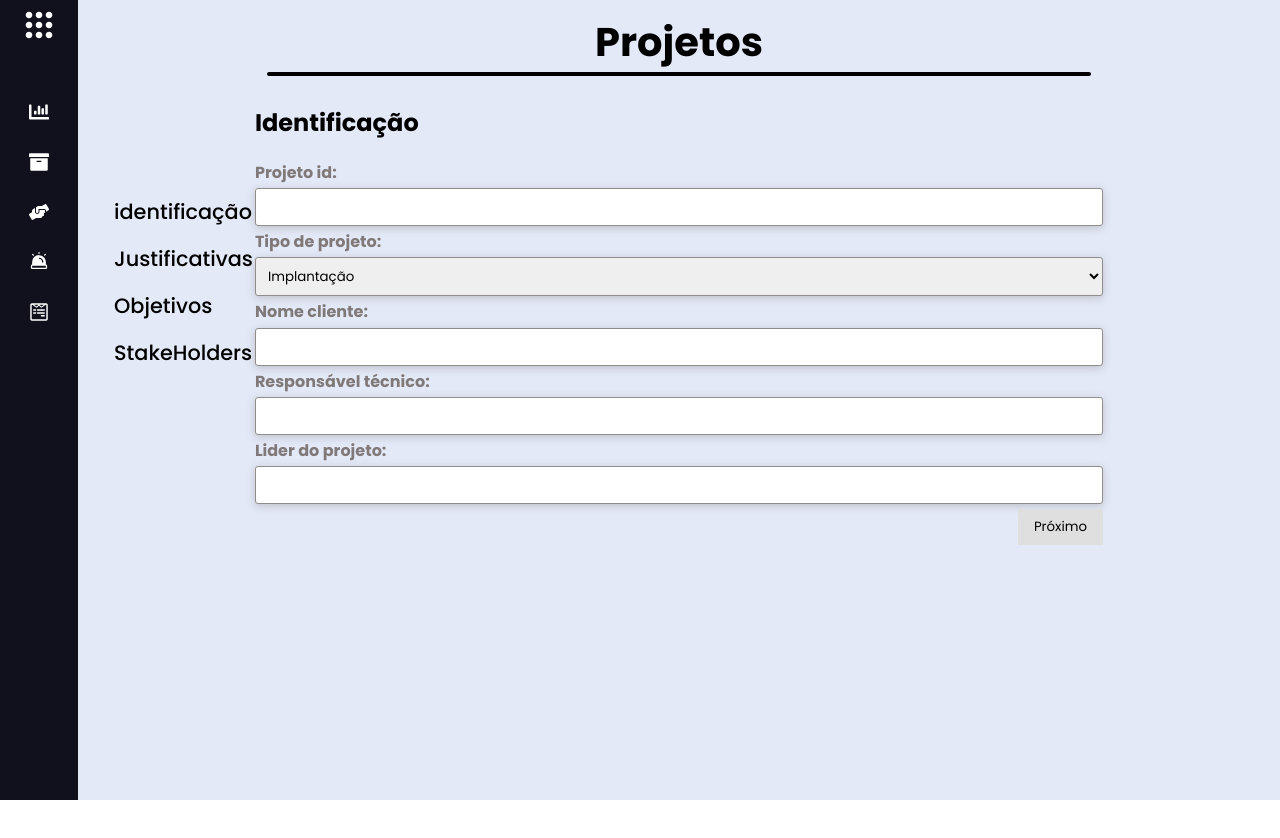
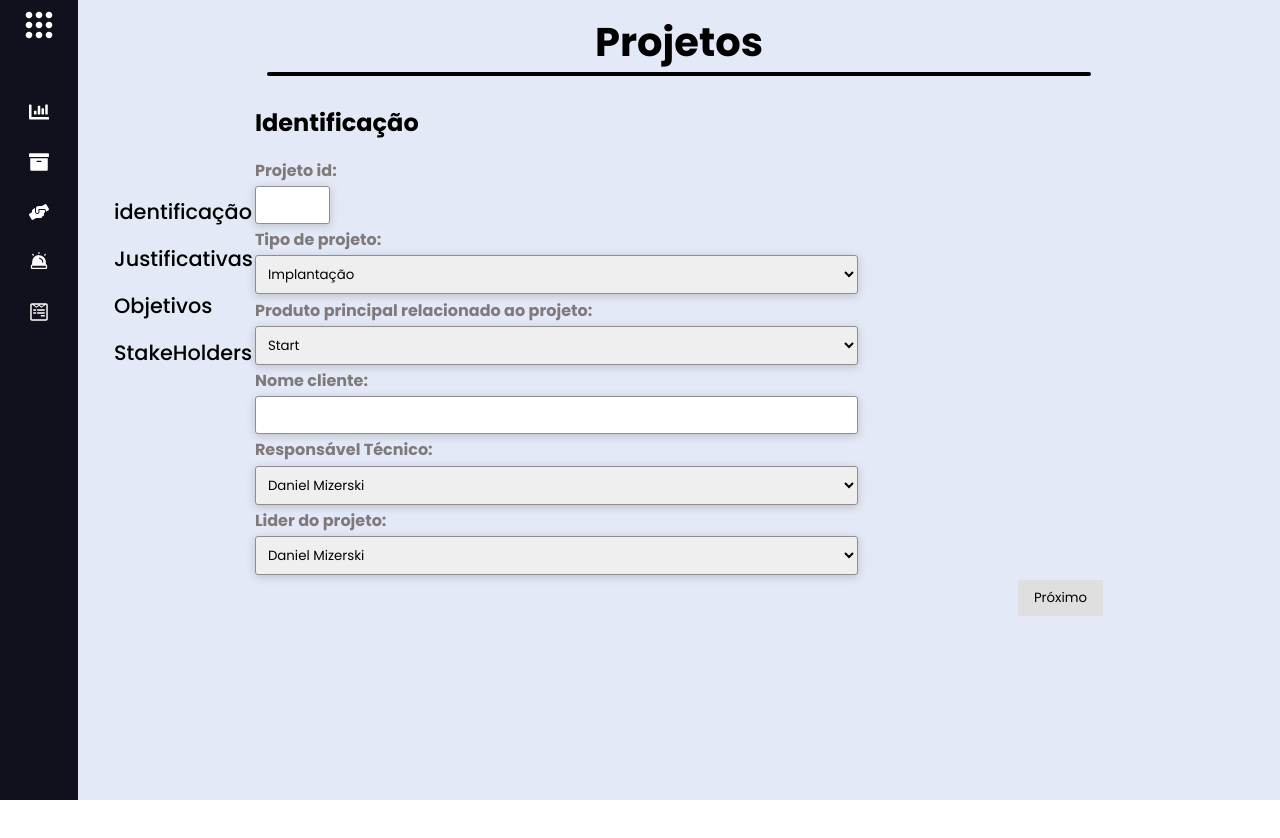
Before and after one commit to roangit/sgi, a React (Vite) app: page /projeto in a window 1280 px wide. Shown: the top 838 px of the page. Built offline with nearby package versions, Linux system fonts and the light colour scheme; a web font is replaced by a local one.

Commit message:
Ajuste no input dinamico de campos

```diff
--- a/src/components/FormTap/IdentifyForm.jsx
+++ b/src/components/FormTap/IdentifyForm.jsx
@@ -10,11 +10,12 @@ const IdentifyForm = () => {
         <input
           id="projId"
           type="number"
-          min="1"
-          max="999999"
+          min="111111"
+          max="9999999"
           placeholder=""
           {...register("projId", {required: true })}
         />
+
         <label htmlFor="tipoProj">Tipo de projeto:</label>
         <select
           id="tipoProj"
@@ -24,26 +25,50 @@ const IdentifyForm = () => {
           <option value="Consultoria">Consultoria</option>
         </select>
 
+        <label htmlFor="Produto">Produto principal relacionado ao projeto:</label>
+        <select
+          multiple={false}
+          id="Produto"
+          {...register("Produto", {required: true})}>
+          <option value="Start">Start</option>
+          <option value="Plus">Plus</option>
+          <option value="Premium">Premium</option>
+          <option value="Personalizado">Personalizado</option>
+          <option value="Empresarial">Empresarial</option>
+        </select>
+
         <label htmlFor='nomeCli'>Nome cliente:</label>
         <input
           id="nomeCli"
           placeholder=""
-          {...register("nomeCli", { required: true, maxLength: 120 })}
+          autoComplete="off"
+          style={{textTransform: 'uppercase'}}
+          {...register("nomeCli", { required: true, maxLength: 120, pattern: /^[A-Z]+$/i } )}
         />
 
-        <label htmlFor='respTec'>Responsável técnico:</label>
-        <input
+        <label htmlFor="respTec">Responsável Técnico:</label>
+        <select
           id="respTec"
-          placeholder=""
-          {...register("respTec", { required: true, maxLength: 120 })}
-        />
+          {...register("respTec", {required: true})}>
+          <option value="Daniel Mizerski">Daniel Mizerski</option>
+          <option value="Denis Braz">Denis Braz</option>
+          <option value="Ederli Reis">Ederli Reis</option>
+          <option value="Eduarda Santos">Eduarda Santos</option>
+          <option value="Helder Goulart">Helder Goulart</option>
+          <option value="Marinaldo Costa">Marinaldo Costa</option>
+          <option value="Paulo Correa">Paulo Correa</option>
+          <option value="Rafael Cruz">Rafael Cruz</option>
+          <option value="Thiago Roloff">Thiago Roloff</option>
+        </select>
 
-        <label htmlFor='liderProj'>Lider do projeto:</label>
-        <input
+
+        <label htmlFor="liderProj">Lider do projeto:</label>
+        <select
           id="liderProj"
-          placeholder=""
-          {...register("liderProj", { required: true, maxLength: 120 })}
-        />
+          {...register("liderProj", {required: true})}>
+          <option value="Daniel Mizerski">Daniel Mizerski</option>
+          <option value="Roan Santos">Roan Santos</option>
+        </select>
     </>
   )
 }
--- a/src/components/FormTap/JustifyForm.jsx
+++ b/src/components/FormTap/JustifyForm.jsx
@@ -12,7 +12,7 @@ const JustifyForm = () => {
       rows="14"
       cols="100"
       required
-      {...register("justificativas", { required: true, maxLength: 120 })} >
+      {...register("justificativas", { required: true })} >
     </textarea>
    </>
   )
--- a/src/components/FormTap/ObjetiveForm.jsx
+++ b/src/components/FormTap/ObjetiveForm.jsx
@@ -1,21 +1,37 @@
 import React from 'react'
 import { useFormContext, useFieldArray } from "react-hook-form"
+
+//import icones
+import { FaRegPlusSquare, FaTrashAlt } from "react-icons/fa";
 
 const ObjetiveForm = () => {
   const {register, control, handleSubmit, watch  } = useFormContext();
   const { fields, append, remove } = useFieldArray({ control,  name: "objetivos" });
 
+
 return (
   <>
   <h2 style={{marginBottom: '2%'}}>Objetivos</h2>
-        <label htmlFor='objetivos'>O projeto será considerado um sucesso se...</label>
-        <input
+  <label>O projeto será considerado um sucesso se...</label>
+  <ul>
+    {fields.map((field, index) => (
+      <li>
+          <input key={field.id}
             type="text"
-          id="objetivos"
-          maxLength="120"
             placeholder="Descreva de forma SMART quais os KPIs/OKRs de sucesso do projeto."
-          {...register("objetivos", { required: true, maxLength: 120 })}
+            {...register(`objetivos.${index}.descri`)}
           />
+          <i onClick={() => {append({ name: "objetivos"  }); }}><FaRegPlusSquare/></i>
+          {(() => {
+            if (index > 0) {
+              return <i onClick={() => remove(index)}><FaTrashAlt/></i>
+            }
+          })()}
+      </li>
+    ))}
+  </ul>
+
+
 
     </>
   )
--- a/src/components/FormTap/StakeHolderForm.jsx
+++ b/src/components/FormTap/StakeHolderForm.jsx
@@ -1,19 +1,35 @@
 import React from 'react'
-import { useFormContext } from "react-hook-form"
+
+//import icones
+import { FaRegPlusSquare, FaTrashAlt } from "react-icons/fa";
+
+import { useFormContext, useFieldArray } from "react-hook-form"
 
 const StakeHolderForm = () => {
-  const {register, handleSubmit, watch } = useFormContext();
+  const {register, control, handleSubmit, watch  } = useFormContext();
+  const { fields, append, remove } = useFieldArray({ control,  name: "responsaveis" });
   return (
     <>
        <h2 style={{marginBottom: '2%'}}>StakHolders</h2>
-        <label htmlFor='stakeHolders'>StakHolders diretos</label>
-        <input
-          type="text"
-          id="stakeHolders"
-          maxLength="120"
-          placeholder="Descreva de forma SMART quais os KPIs/OKRs de sucesso do projeto."
-          {...register("stakeHolders" , { required: true, maxLength: 120 })}
-        />
+        <label>StakHolders diretos</label>
+        <ul>
+          {fields.map((field, index) => (
+          <li>
+            <input key={field.id}
+              type="text"
+              maxLength="120"
+              placeholder="Descreva de forma SMART quais os KPIs/OKRs de sucesso do projeto."
+              {...register(`responsaveis.${index}.nome` , { required: true, maxLength: 120 })}
+            />
+              <i onClick={() => {append({ name: "responsaveis.nome"  }); }}><FaRegPlusSquare/></i>
+              {(() => {
+                if (index > 0) {
+                  return <i onClick={() => remove(index)}><FaTrashAlt/></i>
+                }
+              })()}
+          </li>
+          ))}
+        </ul>
     </>
   )
 }
--- a/src/pages/Projeto.jsx
+++ b/src/pages/Projeto.jsx
@@ -32,7 +32,12 @@ const Projeto = () => {
 
    // react-hook-form
 
-   const methods = useForm()
+   const methods = useForm({
+      defaultValues: {
+         objetivos: [{ descri: '' }],
+         responsaveis: [{ nome: ''}],
+      },
+      });
    const onSubmit = (data) => console.log(data) //jogando os dados no console
 
 
--- a/src/pages/styles/Projeto.module.css
+++ b/src/pages/styles/Projeto.module.css
@@ -58,7 +58,7 @@
 }
   .inputContainer {
     margin: 5px 5% 5px 5%;
-    width: 90%;
+    width: 80%;
     min-height: 250px;
     display: flex;
     flex-direction: column;
@@ -71,13 +71,20 @@
     font-size: 1rem;
   }
 
+
   .inputContainer input, textarea, select, option{
     padding: 0.5rem;
     border: none;
     border-radius: 3px;
     box-shadow: 0px 2px 8px 0px #6363634d;
     border: 1px solid #918d8d;
+    width: 80%;
   }
+
+  .inputContainer input[type=number]{
+    width: 10%;
+  }
+
   .actions {
     margin: 5px 5% 5px 5%;
     width: 90%;
```
Lines whose indentation alone changed are shown as unchanged.
